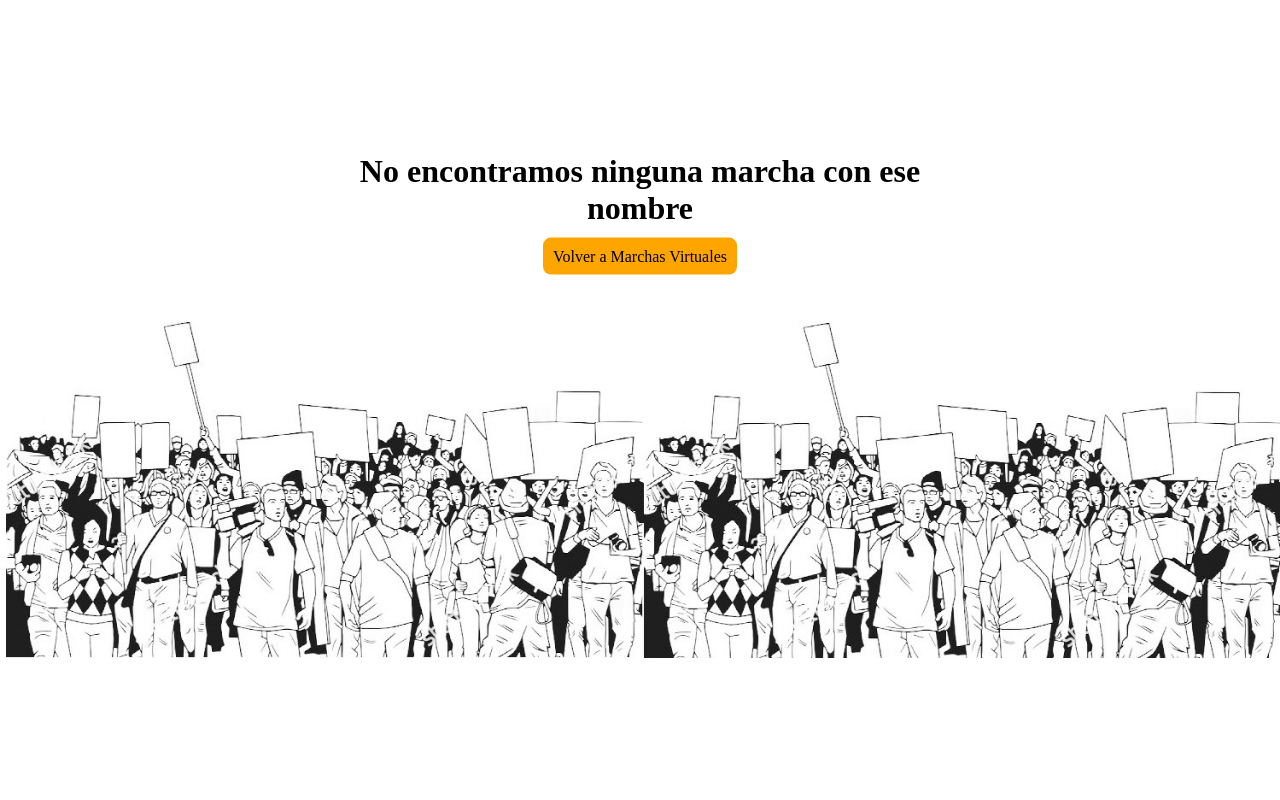
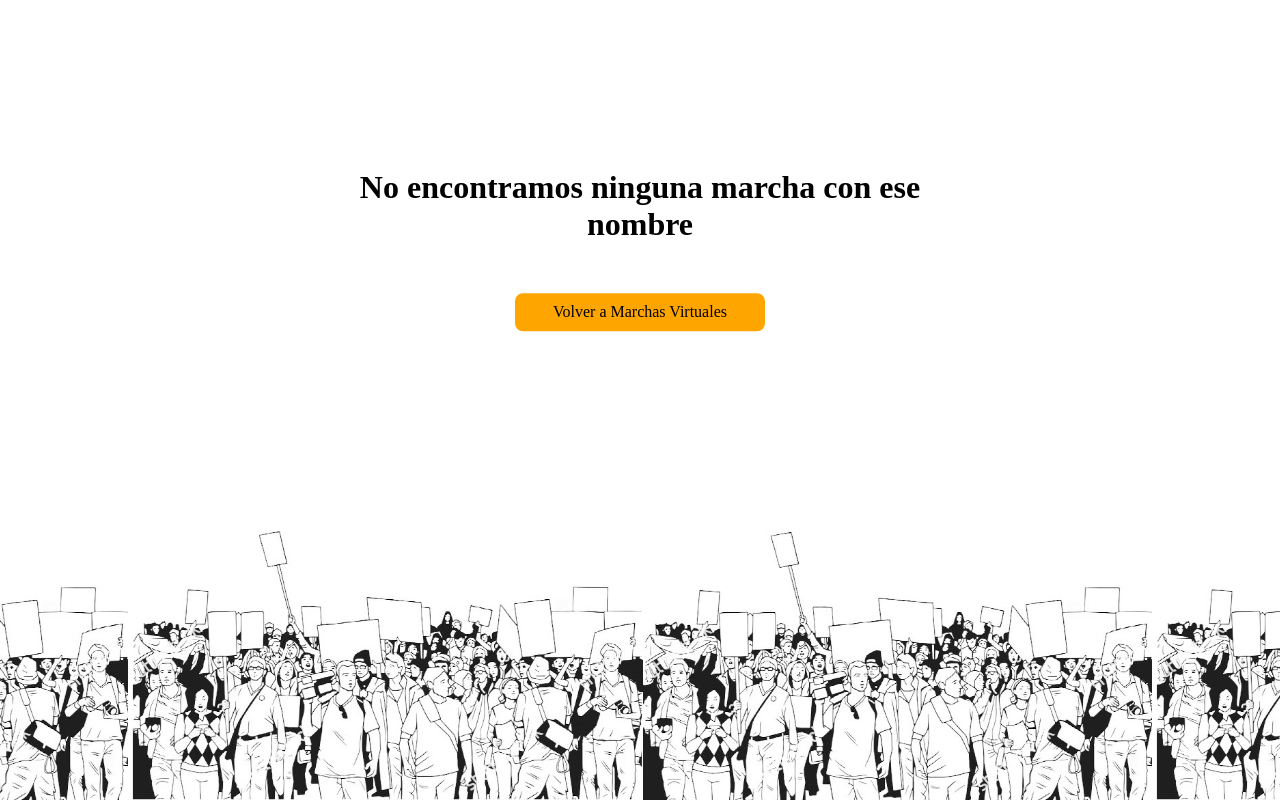
Before and after one commit to facttic/mv-front, a React (Create React App) app: page /notFound in a window 1280 px wide. Built offline with nearby package versions, Linux system fonts and the light colour scheme; no server answers.

Commit message:
not found fixes

```diff
--- a/src/components/pages/NotFound.js
+++ b/src/components/pages/NotFound.js
@@ -3,30 +3,47 @@ import { useHistory } from 'react-router';
 import styled from 'styled-components'
 
 
-const notfoundBackground = require('../../assets/imgs/notfound.jpg')
+const Button = styled.a`
+    display: block;
+    text-decoration:none;
+    border-radius: 8px;
+    padding: 10px;
+    width: 250px;
+    background-color: orange;
+    color: black;
+    margin: 50px auto 0px;
+    transition: all ease-in .3s;
 
-const Button = styled.a`
-  border-radius: 8px;
-  padding: 10px;
-  width: 11rem;
-  background-color: orange;
-  color: black;
+    &:hover{
+        opacity:.9;
+        text-decoration:none;
+        box-shadow: #848484 0px 0px 2px;
+    }
 `;
 
+const Container = styled.div`
+    text-align: center;
+    position: relative;
+    width:100vw;
+    height: 100vh;
+    background-image: url(${require('../../assets/imgs/notfound.jpg')});
+    background-position: bottom;
+    background-repeat:repeat-x;
+    background-size:80%;
+`
 
 const NotFound = () => {
     const history = useHistory()
 
     return (
-        <div style={{ textAlign: "center", position: "relative" }}>
+        <Container>
             <div style={{ position: "absolute", top: "30%", left: "50%", transform: "translate(-50%, -50%)" }}>
             <h1> No encontramos ninguna marcha con ese nombre</h1>
             <Button href="#" onClick={() => history.push("/")}>
                 Volver a Marchas Virtuales
             </Button>
             </div>
-            <img src={notfoundBackground} alt="Página no encontrada" style={{width:"100%"}} />
-        </div>
+        </Container>
     );
 };
 
```
